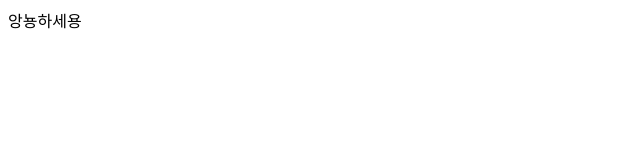
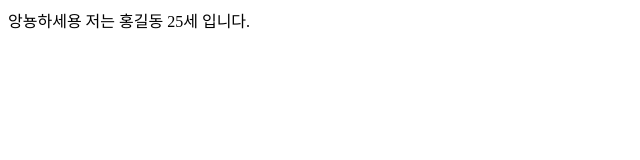
Before and after one commit to songinseon/col_exam, a plain HTML site: page docs/index.html in a window 1280 px wide. Shown: the whole page, without its empty margins (0-640 px from the left). Drawn offline with Linux system fonts and the light colour scheme.

Commit message:
홍길동

```diff
--- a/docs/index.html
+++ b/docs/index.html
@@ -8,5 +8,6 @@
 </head>
 <body>
   앙뇽하세용
+  저는 홍길동 25세 입니다.
 </body>
 </html>
```
